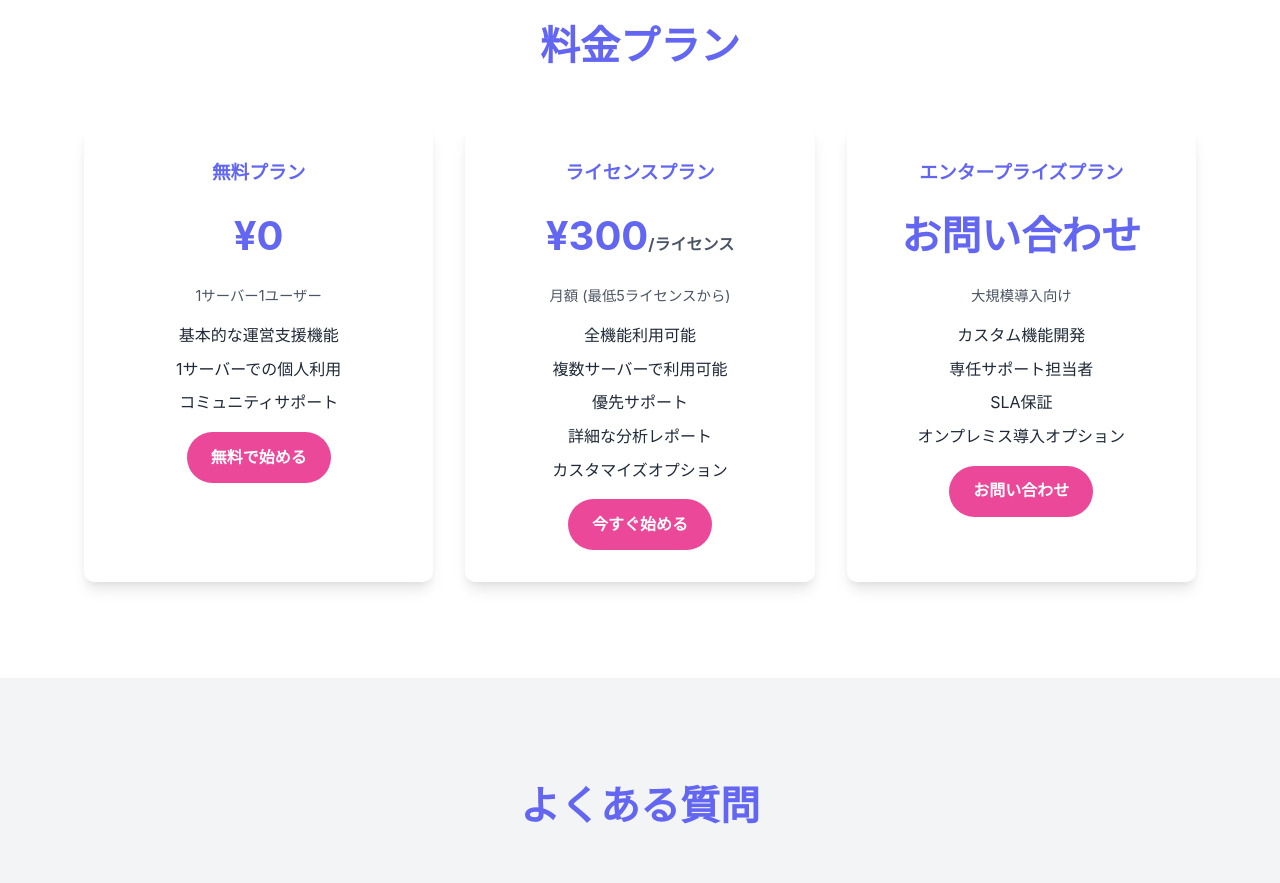
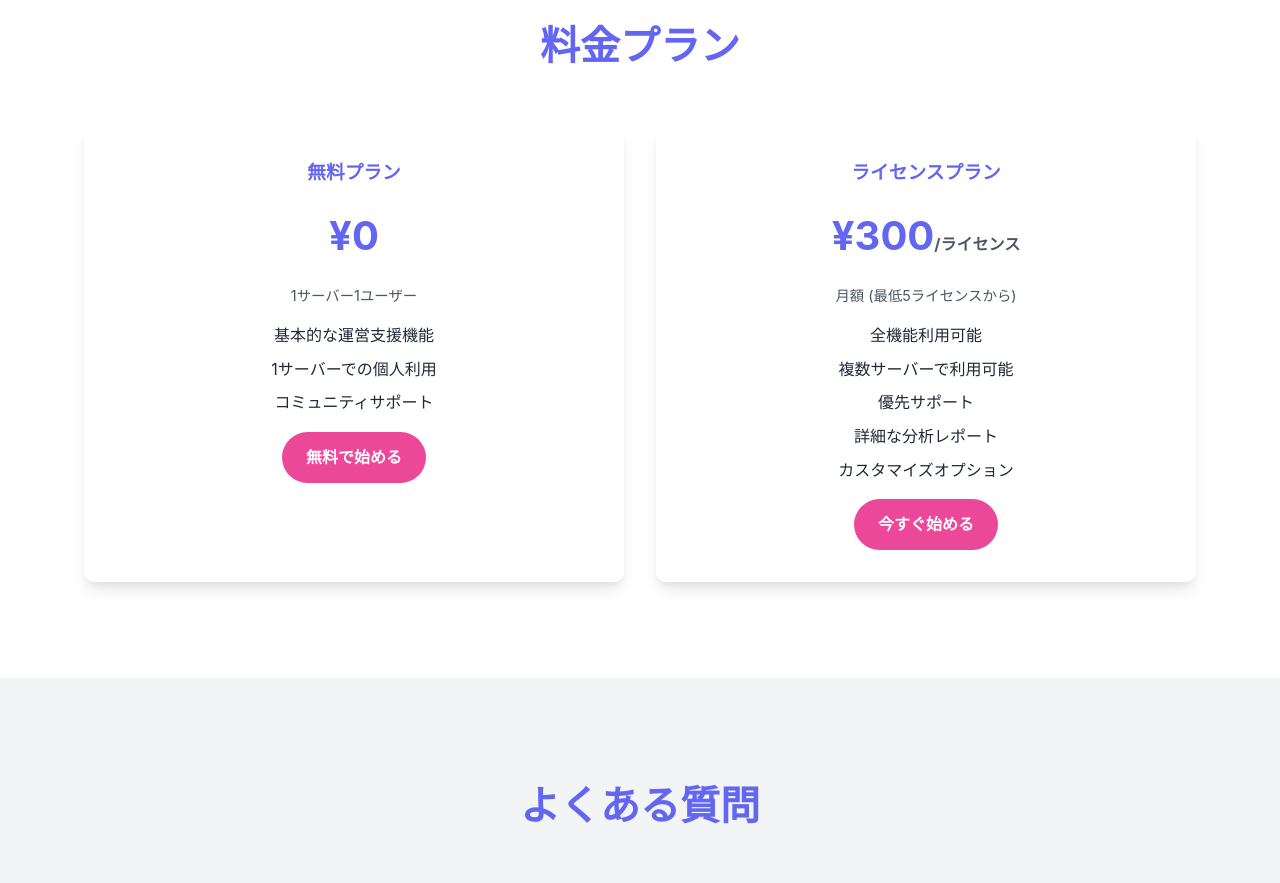
Before and after one commit to krmtrynsk/lp, a plain HTML site: page index.html in a window 1280 px wide. Shown: the part 1560-2443 px from the top of the page. Drawn offline with Linux system fonts and the light colour scheme.

Commit message:
Update index.html

```diff
--- a/index.html
+++ b/index.html
@@ -384,18 +384,6 @@
                         </ul>
                         <a href="#" class="cta-button">今すぐ始める</a>
                     </div>
-                    <div class="pricing-item">
-                        <h3>エンタープライズプラン</h3>
-                        <div class="price">お問い合わせ</div>
-                        <p class="price-detail">大規模導入向け</p>
-                        <ul class="feature-list">
-                            <li>カスタム機能開発</li>
-                            <li>専任サポート担当者</li>
-                            <li>SLA保証</li>
-                            <li>オンプレミス導入オプション</li>
-                        </ul>
-                        <a href="#" class="cta-button">お問い合わせ</a>
-                    </div>
                 </div>
             </div>
         </section>
```
